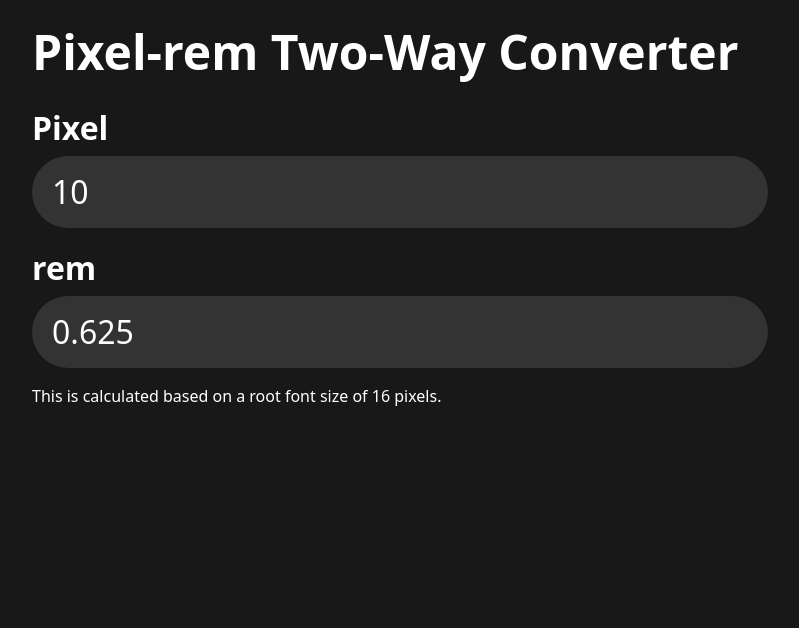
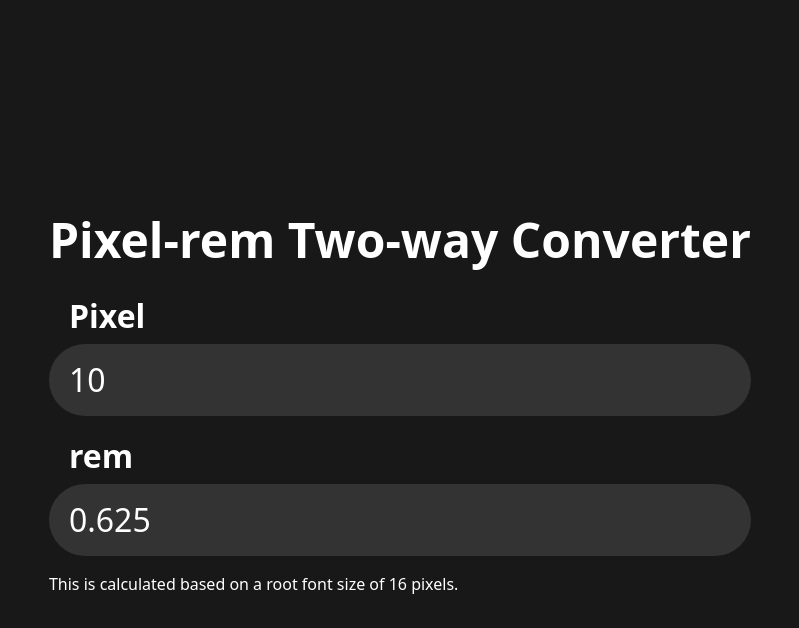
Before and after one commit to shamwela/pixel-rem-two-way-converter, a Next.js app: page / in a window 1280 px wide. Shown: the top 628 px of the page, without its empty margins (240-1039 px from the left). Built offline with nearby package versions, Linux system fonts and the light colour scheme.

Commit message:
Improve style

```diff
--- a/pages/index.tsx
+++ b/pages/index.tsx
@@ -18,18 +18,20 @@ const Home = () => {
   return (
     <>
       <Head>
-        <title>Pixel-rem Two-Way Converter</title>
+        <title>Pixel-rem Two-way Converter</title>
         <meta
           name='description'
           content='Convert from pixel to rem or rem to pixel.'
         />
       </Head>
 
-      <main className='max-w-3xl min-h-screen m-auto p-4 flex flex-col gap-y-4'>
-        <h1>Pixel-rem Two-Way Converter</h1>
-
+      <main className='min-h-screen grid place-items-center'>
+        <section className='max-w-3xl p-4 flex flex-col gap-y-4'>
+          <h1>Pixel-rem Two-way Converter</h1>
           <section className='flex flex-col gap-y-1'>
-          <label htmlFor='pixel'>Pixel</label>
+            <label htmlFor='pixel' className='ml-5'>
+              Pixel
+            </label>
             <input
               value={pixel}
               onChange={(event) => handlePixel(event.currentTarget.value)}
@@ -38,9 +40,10 @@ const Home = () => {
               min='0'
             />
           </section>
-
           <section className='flex flex-col gap-y-1'>
-          <label htmlFor='rem'>rem</label>
+            <label htmlFor='rem' className='ml-5'>
+              rem
+            </label>
             <input
               value={rem}
               onChange={(event) => handleRem(event.currentTarget.value)}
@@ -49,8 +52,8 @@ const Home = () => {
               min='0'
             />
           </section>
-
           <p>This is calculated based on a root font size of 16 pixels.</p>
+        </section>
       </main>
     </>
   )
```
Lines whose indentation alone changed are shown as unchanged.
